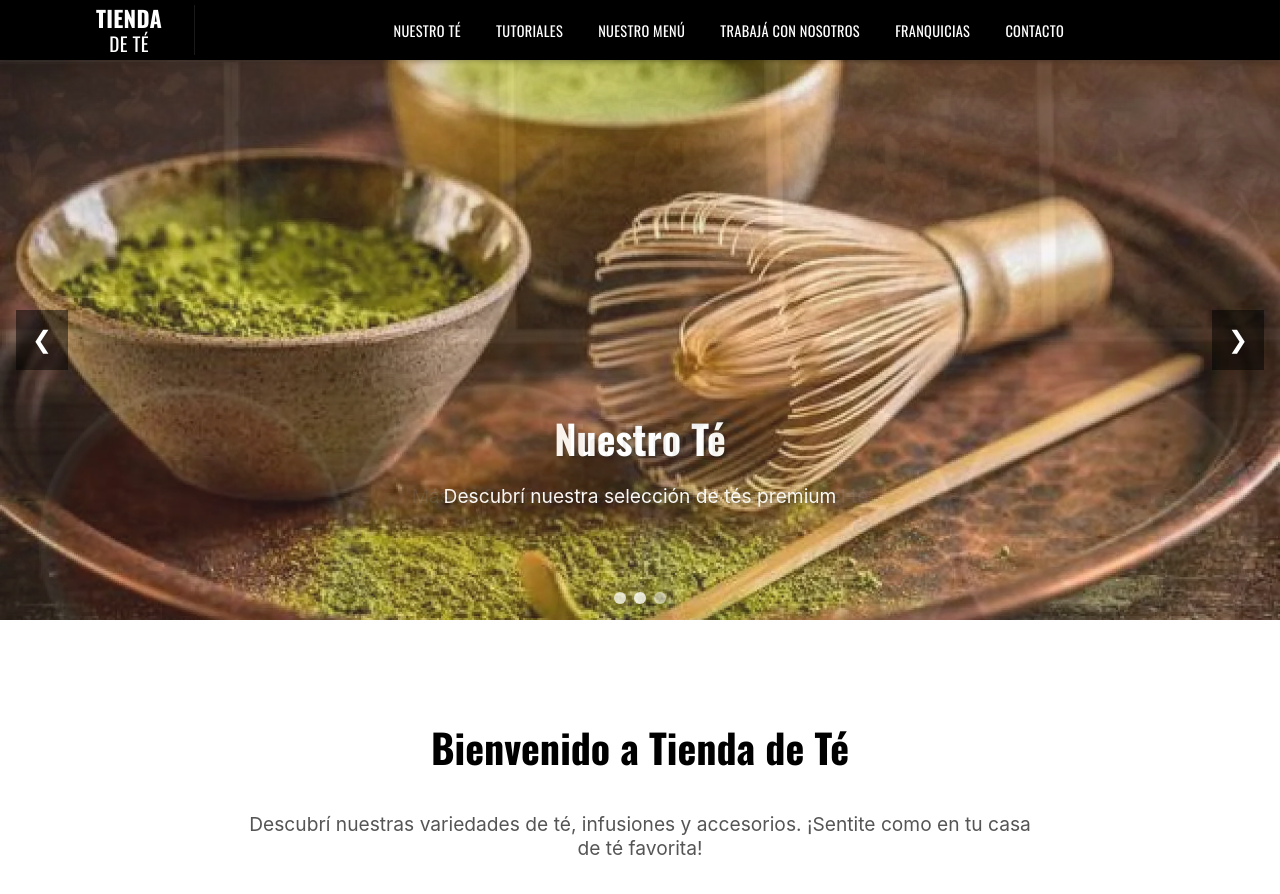
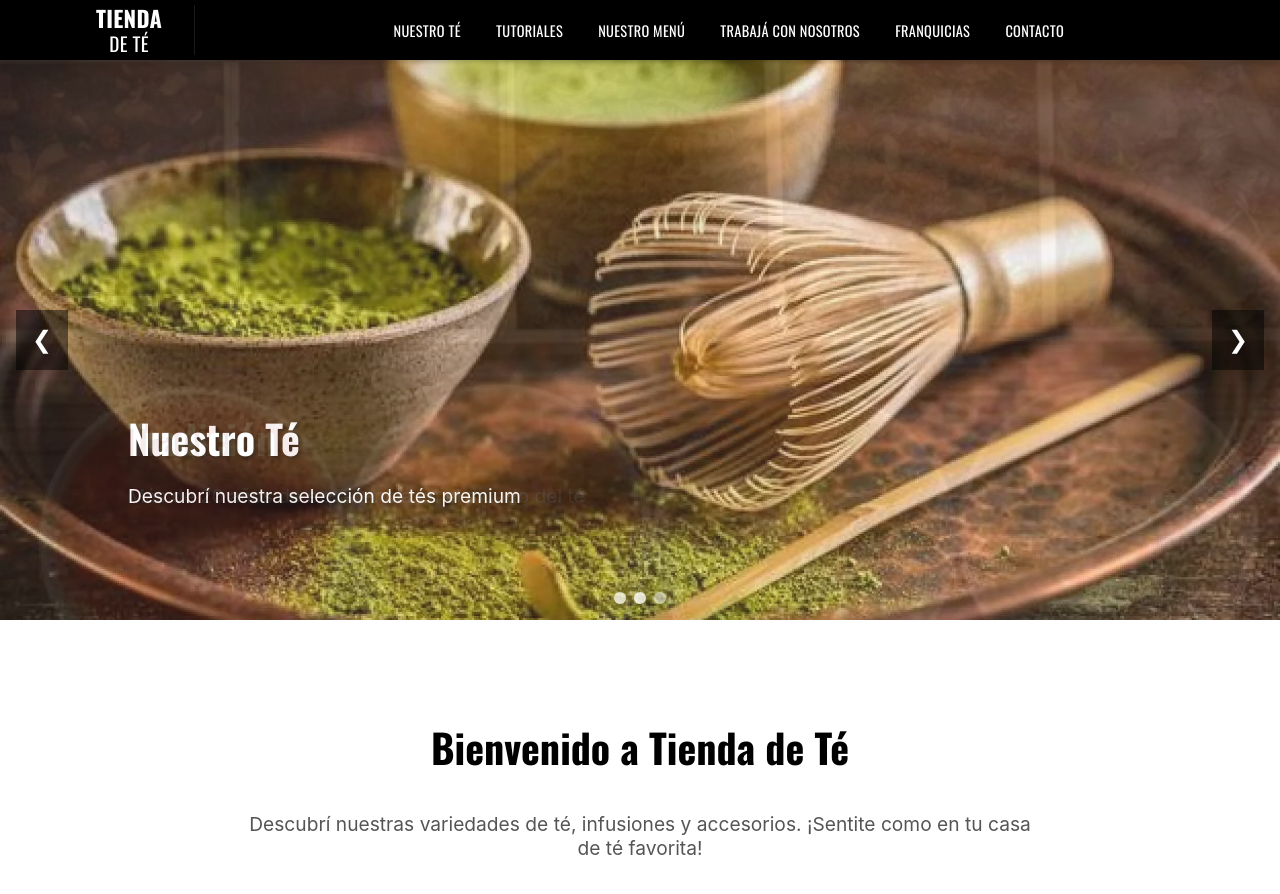
Before and after one commit to MatiasNarvaja/tienda-de-te, an Angular app: page /home in a window 1280 px wide. Shown: the top 894 px of the page. Built offline with nearby package versions, Linux system fonts and the light colour scheme.

Commit message:
ajustes css

```diff
--- a/src/app/pages/home/home.component.scss
+++ b/src/app/pages/home/home.component.scss
@@ -61,9 +61,9 @@
 .slide-content {
   position: absolute;
   bottom: 20%;
-  left: 50%;
-  transform: translateX(-50%);
-  text-align: center;
+  left: 10%;
+  transform: none;
+  text-align: left;
   color: white;
   text-shadow: 2px 2px 4px rgba(0, 0, 0, 0.5);
   z-index: 1;
@@ -77,7 +77,7 @@
   p {
     font-size: 1.2rem;
     max-width: 600px;
-    margin: 0 auto;
+    margin: 0;
   }
 }
 
```
